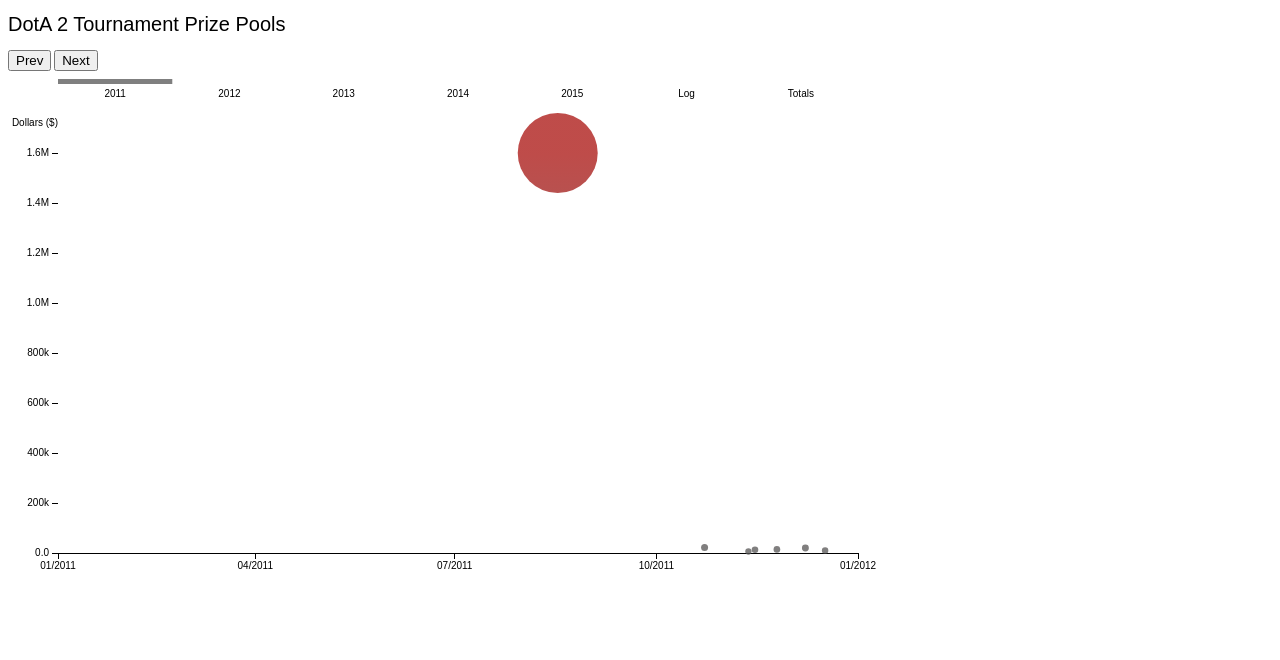
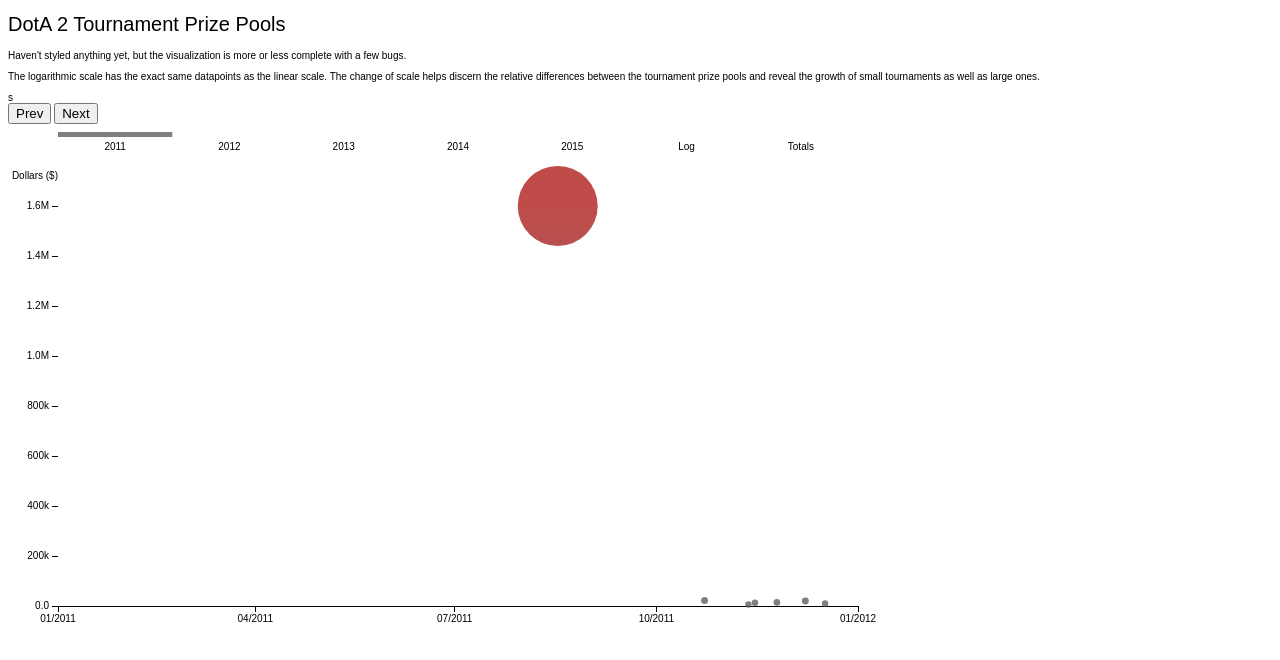
Before and after one commit to andrewkoo/andrewkoo.github.io, a plain HTML site: page temp/dota/index.html in a window 1280 px wide. Drawn offline with Linux system fonts and the light colour scheme.

Commit message:
added some filler text

```diff
--- a/temp/dota/index.html
+++ b/temp/dota/index.html
@@ -9,6 +9,8 @@
     </head>
     <body>
         <h1>DotA 2 Tournament Prize Pools</h1>
+        <p>Haven't styled anything yet, but the visualization is more or less complete with a few bugs.</p>
+        <p>The logarithmic scale has the exact same datapoints as the linear scale. The change of scale helps discern the relative differences between the tournament prize pools and reveal the growth of small tournaments as well as large ones.</p>s
         <div class="buttons">
             <input class ="button"
                    name="decrementButton"
```
